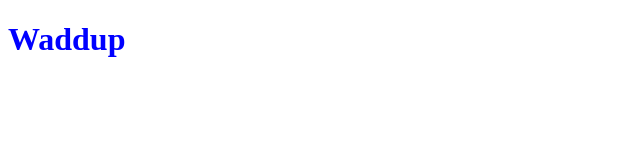
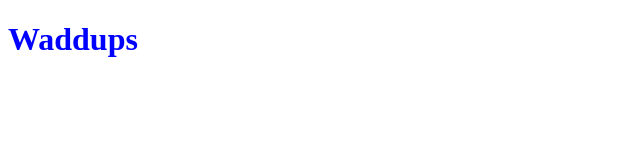
Before and after one commit to jordan-michael/jordan-michael.github.io, a plain HTML site: page index.html in a window 1280 px wide. Shown: the full height of the page, 0-640 px from the left. Drawn offline with Linux system fonts and the light colour scheme.

Commit message:
Update index.html

```diff
--- a/index.html
+++ b/index.html
@@ -7,6 +7,6 @@
     <title>Test Portfolio</title>
   </head>
   <body>
-    <h1>Waddup</h1>
+    <h1>Waddups</h1>
   </body>
 </html>
```
